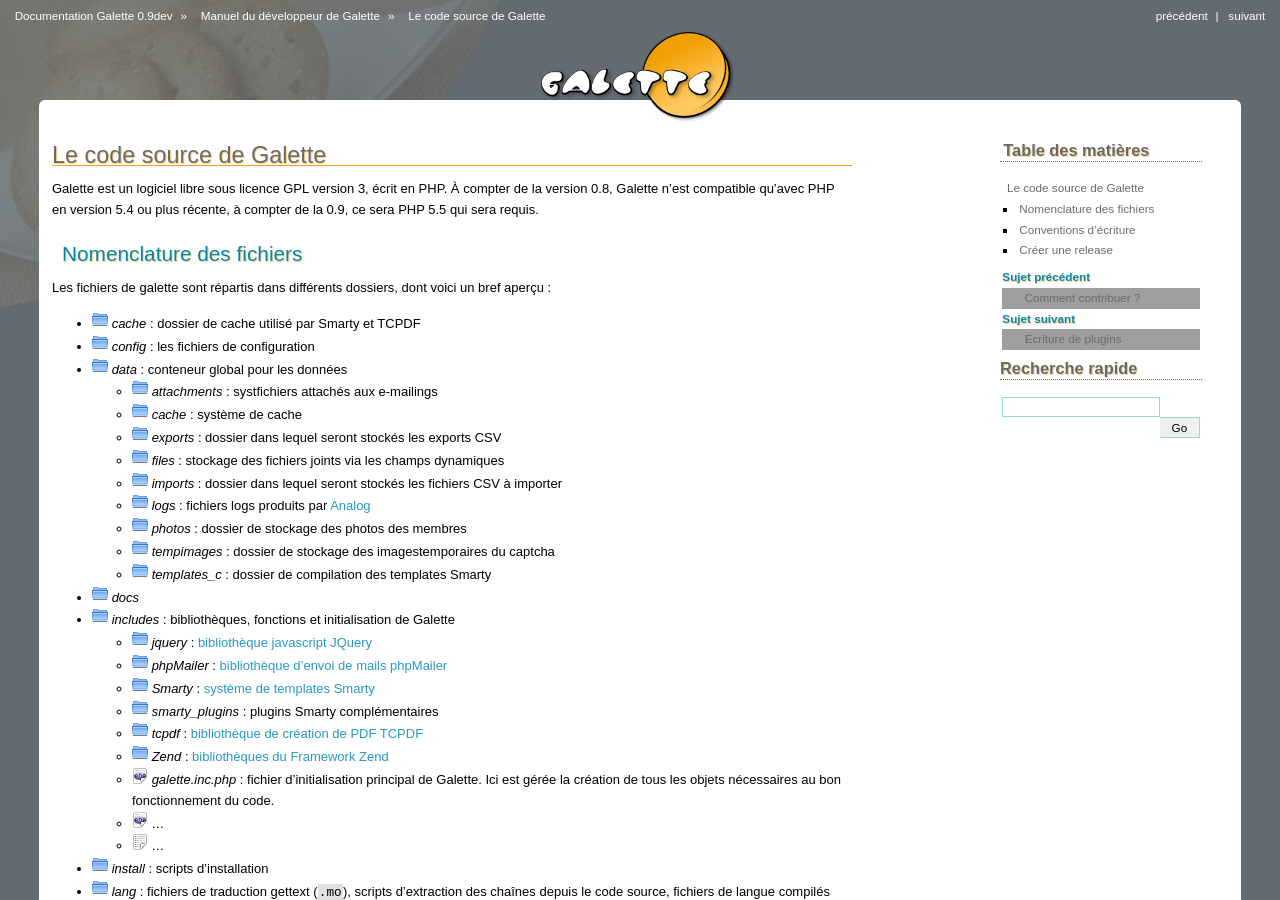
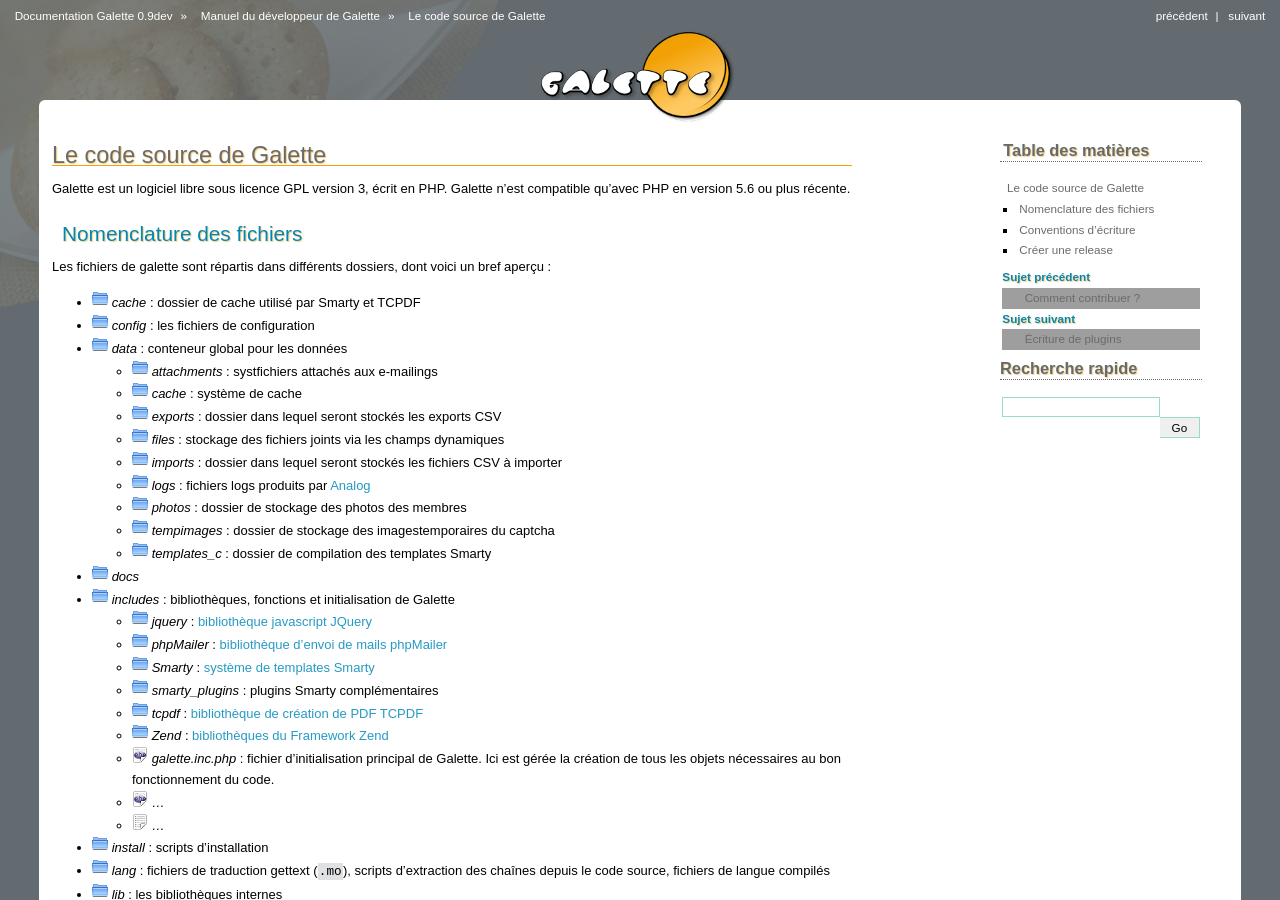
Before and after one commit to galette/galettedoc, a Sphinx documentation site: the page built from source/development/codage.rst, in a window 1280 px wide and 900 px high. Built offline with Sphinx 7.4.7, drawn with Linux system fonts in a browser that asks for light colours; grey boxes are pictures that could not be loaded.

```diff
--- a/source/changelog.rst
+++ b/source/changelog.rst
@@ -33,6 +33,7 @@ Nouveautés
 * Un fichier de configuration des comportements d'exemple est fourni dans le dossier config (`#1011 <https://bugs.galette.eu/issues/1011>`_)
 * Message d'avertissement si l'application est configurée pour afficher les erreurs (`#1011 <https://bugs.galette.eu/issues/1011>`_)
 * Gestion des connexions SMTP non sécurisées (certificat auto-signé, etc. `#1020 <https://bugs.galette.eu/issues/1020>`_)
+* La version minimale de PHP requise passe à 5.6
 
 .. _bogues_090:
 
--- a/source/development/codage.rst
+++ b/source/development/codage.rst
@@ -6,7 +6,7 @@
 Le code source de Galette
 *************************
 
-Galette est un logiciel libre sous licence GPL version 3, écrit en PHP. À compter de la version 0.8, Galette n'est compatible qu'avec PHP en version 5.4 ou plus récente, à compter de la 0.9, ce sera PHP 5.5 qui sera requis.
+Galette est un logiciel libre sous licence GPL version 3, écrit en PHP. Galette n'est compatible qu'avec PHP en version 5.6 ou plus récente.
 
 Nomenclature des fichiers
 =========================
```
